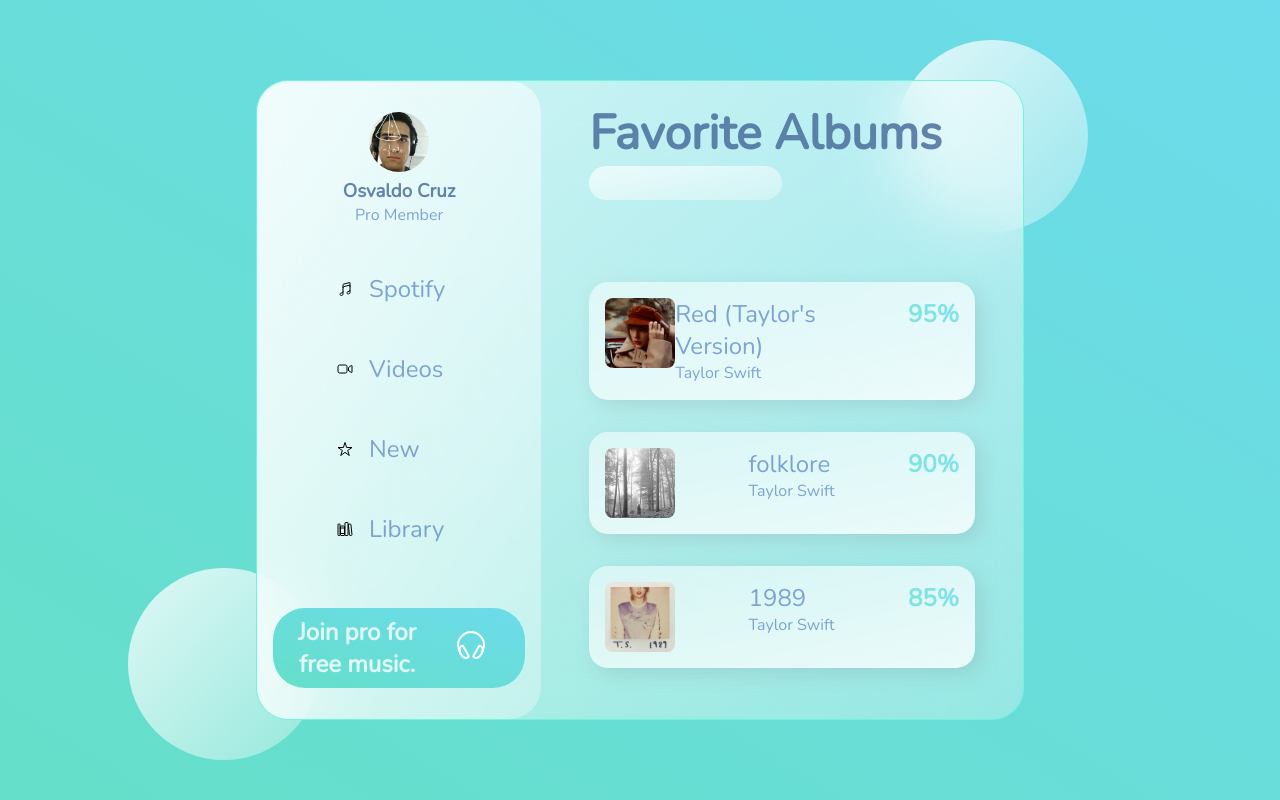
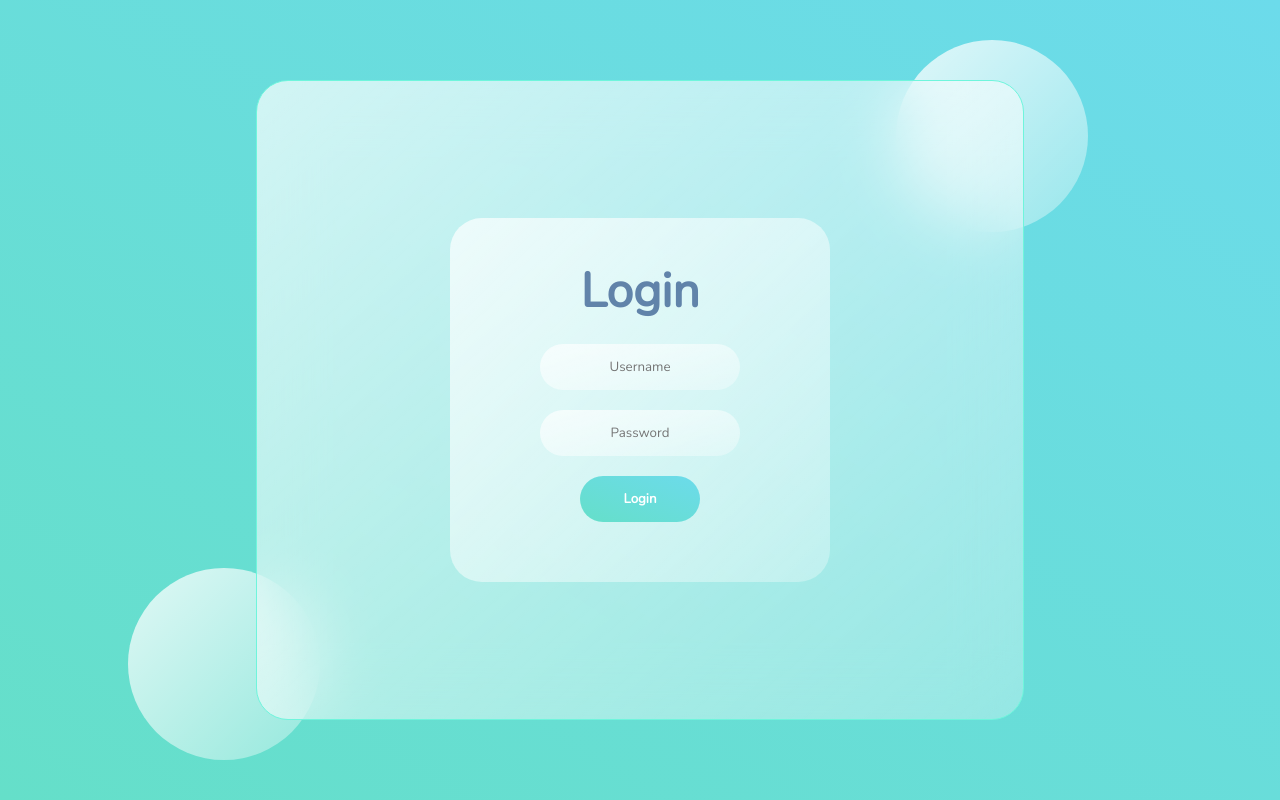
Before and after one commit to OsvaldoC7/Glass-Website, a plain HTML site: page index.html in a window 1280 px wide. Drawn offline with nearby package versions, Linux system fonts and the light colour scheme.

Commit message:
Login view

```diff
--- a/index.html
+++ b/index.html
@@ -5,7 +5,7 @@
         <meta charset="UTF-8">
         <meta http-equiv="X-UA-Compatible" content="IE=edge">
         <meta name="viewport" content="width=device-width, initial-scale=1.0">
-        <title>Glass website 31</title>
+        <title>Glass website</title>
         <link rel="stylesheet" href="style.css">
 
     </head>
@@ -15,77 +15,16 @@
         <main>
             <section class="glass">
 
-                <div class="dashboard">
+                <div class="login">
 
-                    <div class="user">
-                        <img src="img/user.png" alt=""/>
-                        <h3>Osvaldo Cruz</h3>
-                        <p>Pro Member</p>
-                    </div>
-
-                    <div class="links">
-                        <div class="link">
-                            <ion-icon name="musical-notes-outline"></ion-icon>
-                            <h2>Spotify</h2>
-                        </div>
-
-                        <div class="link">
-                            <ion-icon name="videocam-outline"></ion-icon>
-                            <h2>Videos</h2>
-                        </div>
-
-                        <div class="link">
-                            <ion-icon name="star-outline"></ion-icon>
-                            <h2>New</h2>
-                        </div>
-                        <div class="link">
-                            <ion-icon name="library-outline"></ion-icon>
-                            <h2>Library</h2>
-                        </div>
-                    </div>
-
-                    <div class="pro">
-                        <h2>Join pro for free music.</h2>
-                        <ion-icon name="headset-outline"></ion-icon>
-                    </div>
-
-                </div>
-
-                <div class="music">
-
-                    <div class="status">
-                        <h1>Favorite Albums</h1>
-                        <input type="text" name="search" id="search">
-                    </div>
-
-                    <div class="cards" id="lista">
-                        <div class="card" data-id="1">
-                            <img src="img/Red (Taylor's Version).jpg" alt="Red (Taylor's Version)">
-                            <div class="card-info">
-                                <h2>Red (Taylor's Version)</h2>
-                                <p>Taylor Swift</p>
-                            </div>
-                            <h2 class="score">95%</h2>
-                        </div>
-
-                        <div class="card" data-id="2">
-                            <img src="img/folklore.jpg" alt="folklore">
-                            <div class="card-info">
-                                <h2>folklore</h2>
-                                <p>Taylor Swift</p>
-                            </div>
-                            <h2 class="score">90%</h2>
-                        </div>
-
-                        <div class="card" data-id="3">
-                            <img src="img/1989.jpg" alt="1989">
-                            <div class="card-info">
-                                <h2>1989</h2>
-                                <p>Taylor Swift</p>
-                            </div>
-                            <h2 class="score">85%</h2>
-                        </div>
-                    </div>
+                    <form action="glass-page.html" class="box" method="post">
+                        <h1>Login</h1>
+                        <label for="usuario"></label>
+                        <input type="text" name="usuario" id="usuario" placeholder="Username">
+                        <label for="password"></label>
+                        <input type="password" name="password" id="password" placeholder="Password">
+                        <input type="submit" value="Login">
+                    </form>
 
                 </div>
 
--- a/style.css
+++ b/style.css
@@ -178,3 +178,67 @@
     transform: scale(1.02) rotate(-1deg);
     box-shadow: 0px 0px 20px rgba(149, 153, 159, .16);
 }
+
+.login input {
+    background: linear-gradient(to right bottom, rgba(255, 255, 255, 0.7), rgba(255, 255, 255, 0.3));
+    border: none;
+    /*width: 50%;
+    padding: 0.5rem;*/
+    border-radius: 2rem;
+}
+
+.login {
+    flex: 1;
+    margin: 1rem 3rem;
+    display: flex;
+    flex-direction: column;
+    align-items: center;
+    justify-content: center;
+    text-align: center;
+}
+
+.box {
+    width: 380px;
+    padding: 40px;
+    position: absolute;
+    top: 50%;
+    left: 50%;
+    transform: translate(-50%, -50%);
+    background: linear-gradient(to right bottom, rgba(255, 255, 255, 0.7), rgba(255, 255, 255, 0.3));
+    border-radius: 2rem;
+}
+
+.box input[type = "text"], .box input[type = "password"] {
+    display: block;
+    margin: 20px auto;
+    text-align: center;
+    /*border: 1px solid #426696;*/
+    padding: 14px 10px;
+    width: 200px;
+    outline: none;
+    color: #426696;
+    transition: 0.25s;
+}
+
+.box input[type = "text"]:focus, .box input[type = "password"]:focus {
+    width: 280px;
+    border: 1px solid #426696;
+}
+
+.box input[type = "submit"] {
+    display: block;
+    background: linear-gradient(to right top, #65dfc9, #6cdbeb);
+    margin: 20px auto;
+    text-align: center;
+    padding: 14px 10px;
+    width: 120px;
+    outline: none;
+    color: white;
+    font-weight: 600;
+    transition: 0.5s;
+    cursor: pointer;
+}
+
+.box input[type = "submit"]:hover {
+    background: #426696;
+}
```
Also changed, not shown: glass-page.html (added, +104 -0 lines), 1 other file.
